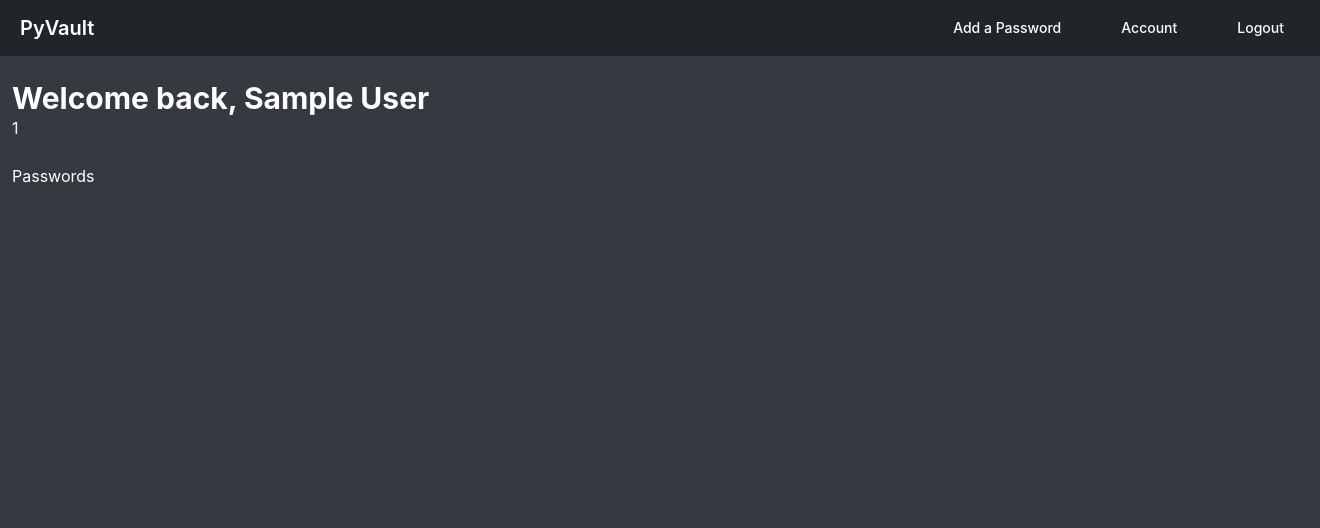
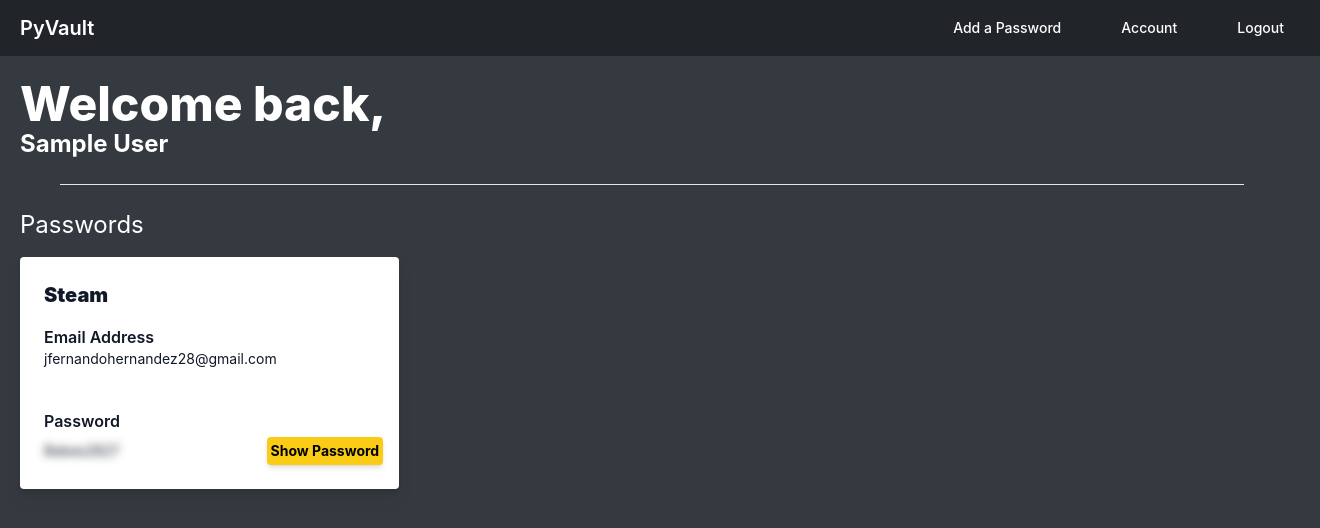
Before and after one commit to MrFellox/pyvault, a Flask app: page / in a window 1320 px wide. Shown: the top 528 px of the page. Run offline with Flask 2, Linux system fonts and the light colour scheme; the visitor is signed in with stand-in values (Sample User, id 1); some libraries are stand-ins or nearby versions.

Commit message:
Created card template, missing dynamic frontend

```diff
--- a/pyvault/static/css/main.css
+++ b/pyvault/static/css/main.css
@@ -502,6 +502,28 @@ Ensure the default browser behavior of the `hidden` attribute.
   }
 }
 
+.btn {
+  border-radius: 0.25rem;
+  --tw-bg-opacity: 1;
+  background-color: rgb(250 204 21 / var(--tw-bg-opacity));
+  padding-left: 1rem;
+  padding-right: 1rem;
+  padding-top: 0.5rem;
+  padding-bottom: 0.5rem;
+  font-weight: 700;
+  --tw-text-opacity: 1;
+  color: rgb(0 0 0 / var(--tw-text-opacity));
+  --tw-shadow: 0 4px 6px -1px rgb(0 0 0 / 0.1), 0 2px 4px -2px rgb(0 0 0 / 0.1);
+  --tw-shadow-colored: 0 4px 6px -1px var(--tw-shadow-color), 0 2px 4px -2px var(--tw-shadow-color);
+  box-shadow: var(--tw-ring-offset-shadow, 0 0 #0000), var(--tw-ring-shadow, 0 0 #0000), var(--tw-shadow);
+  transition-duration: 200ms;
+}
+
+.btn:hover {
+  --tw-shadow-color: #eab308;
+  --tw-shadow: var(--tw-shadow-colored);
+}
+
 .sr-only {
   position: absolute;
   width: 1px;
@@ -538,6 +560,21 @@ Ensure the default browser behavior of the `hidden` attribute.
   right: 0px;
 }
 
+.mx-12 {
+  margin-left: 3rem;
+  margin-right: 3rem;
+}
+
+.my-6 {
+  margin-top: 1.5rem;
+  margin-bottom: 1.5rem;
+}
+
+.my-4 {
+  margin-top: 1rem;
+  margin-bottom: 1rem;
+}
+
 .mx-auto {
   margin-left: auto;
   margin-right: auto;
@@ -546,11 +583,6 @@ Ensure the default browser behavior of the `hidden` attribute.
 .my-8 {
   margin-top: 2rem;
   margin-bottom: 2rem;
-}
-
-.my-4 {
-  margin-top: 1rem;
-  margin-bottom: 1rem;
 }
 
 .my-5 {
@@ -566,8 +598,20 @@ Ensure the default browser behavior of the `hidden` attribute.
   margin-left: 0.75rem;
 }
 
+.ml-2 {
+  margin-left: 0.5rem;
+}
+
 .mt-4 {
   margin-top: 1rem;
+}
+
+.ml-4 {
+  margin-left: 1rem;
+}
+
+.mt-2 {
+  margin-top: 0.5rem;
 }
 
 .mb-6 {
@@ -602,6 +646,12 @@ Ensure the default browser behavior of the `hidden` attribute.
   height: 1.5rem;
 }
 
+.w-fit {
+  width: -webkit-fit-content;
+  width: -moz-fit-content;
+  width: fit-content;
+}
+
 .w-6 {
   width: 1.5rem;
 }
@@ -612,6 +662,10 @@ Ensure the default browser behavior of the `hidden` attribute.
 
 .w-4\/5 {
   width: 80%;
+}
+
+.grid-cols-3 {
+  grid-template-columns: repeat(3, minmax(0, 1fr));
 }
 
 .flex-col {
@@ -634,20 +688,28 @@ Ensure the default browser behavior of the `hidden` attribute.
   justify-content: space-between;
 }
 
+.gap-4 {
+  gap: 1rem;
+}
+
 .self-center {
   align-self: center;
+}
+
+.overflow-hidden {
+  overflow: hidden;
 }
 
 .whitespace-nowrap {
   white-space: nowrap;
 }
 
+.rounded {
+  border-radius: 0.25rem;
+}
+
 .rounded-lg {
   border-radius: 0.5rem;
-}
-
-.rounded {
-  border-radius: 0.25rem;
 }
 
 .rounded-sm {
@@ -656,6 +718,10 @@ Ensure the default browser behavior of the `hidden` attribute.
 
 .border {
   border-width: 1px;
+}
+
+.border-none {
+  border-style: none;
 }
 
 .border-gray-200 {
@@ -678,6 +744,15 @@ Ensure the default browser behavior of the `hidden` attribute.
   border-color: rgb(0 0 0 / var(--tw-border-opacity));
 }
 
+.bg-white {
+  --tw-bg-opacity: 1;
+  background-color: rgb(255 255 255 / var(--tw-bg-opacity));
+}
+
+.bg-transparent {
+  background-color: transparent;
+}
+
 .bg-body-bg {
   --tw-bg-opacity: 1;
   background-color: rgb(52 58 64 / var(--tw-bg-opacity));
@@ -698,11 +773,6 @@ Ensure the default browser behavior of the `hidden` attribute.
   background-color: rgb(220 252 231 / var(--tw-bg-opacity));
 }
 
-.bg-white {
-  --tw-bg-opacity: 1;
-  background-color: rgb(255 255 255 / var(--tw-bg-opacity));
-}
-
 .bg-gray-100 {
   --tw-bg-opacity: 1;
   background-color: rgb(243 244 246 / var(--tw-bg-opacity));
@@ -711,6 +781,10 @@ Ensure the default browser behavior of the `hidden` attribute.
 .bg-yellow-400 {
   --tw-bg-opacity: 1;
   background-color: rgb(250 204 21 / var(--tw-bg-opacity));
+}
+
+.p-1 {
+  padding: 0.25rem;
 }
 
 .p-2 {
@@ -754,9 +828,14 @@ Ensure the default browser behavior of the `hidden` attribute.
   text-align: center;
 }
 
-.text-3xl {
-  font-size: 1.875rem;
-  line-height: 2.25rem;
+.text-5xl {
+  font-size: 3rem;
+  line-height: 1;
+}
+
+.text-2xl {
+  font-size: 1.5rem;
+  line-height: 2rem;
 }
 
 .text-xl {
@@ -769,18 +848,21 @@ Ensure the default browser behavior of the `hidden` attribute.
   line-height: 1.25rem;
 }
 
-.text-5xl {
-  font-size: 3rem;
-  line-height: 1;
-}
-
 .text-xs {
   font-size: 0.75rem;
   line-height: 1rem;
 }
 
+.font-extrabold {
+  font-weight: 800;
+}
+
 .font-bold {
   font-weight: 700;
+}
+
+.font-black {
+  font-weight: 900;
 }
 
 .font-semibold {
@@ -789,6 +871,11 @@ Ensure the default browser behavior of the `hidden` attribute.
 
 .italic {
   font-style: italic;
+}
+
+.text-gray-900 {
+  --tw-text-opacity: 1;
+  color: rgb(17 24 39 / var(--tw-text-opacity));
 }
 
 .text-white {
@@ -861,6 +948,16 @@ Ensure the default browser behavior of the `hidden` attribute.
   box-shadow: var(--tw-ring-offset-shadow, 0 0 #0000), var(--tw-ring-shadow, 0 0 #0000), var(--tw-shadow);
 }
 
+.blur-sm {
+  --tw-blur: blur(4px);
+  filter: var(--tw-blur) var(--tw-brightness) var(--tw-contrast) var(--tw-grayscale) var(--tw-hue-rotate) var(--tw-invert) var(--tw-saturate) var(--tw-sepia) var(--tw-drop-shadow);
+}
+
+.drop-shadow-lg {
+  --tw-drop-shadow: drop-shadow(0 10px 8px rgb(0 0 0 / 0.04)) drop-shadow(0 4px 3px rgb(0 0 0 / 0.1));
+  filter: var(--tw-blur) var(--tw-brightness) var(--tw-contrast) var(--tw-grayscale) var(--tw-hue-rotate) var(--tw-invert) var(--tw-saturate) var(--tw-sepia) var(--tw-drop-shadow);
+}
+
 .duration-200 {
   transition-duration: 200ms;
 }
@@ -918,6 +1015,10 @@ Ensure the default browser behavior of the `hidden` attribute.
     display: inline;
   }
 
+  .sm\:w-screen {
+    width: 100vw;
+  }
+
   .sm\:px-4 {
     padding-left: 1rem;
     padding-right: 1rem;
--- a/pyvault/static/js/dashboard.js
+++ /dev/null
@@ -1,3 +0,0 @@
-let xhttp = new XMLHttpRequest();
-
-let url = '/api/passwords/'
--- a/pyvault/templates/dashboard.html
+++ b/pyvault/templates/dashboard.html
@@ -4,37 +4,58 @@ Home
 {% endblock %}
 {% block content %}
 
-<!-- Run to get passwords -->
-<script defer>
+<div class="container mt-6 ml-3">
 
-    $SCRIPT_ROOT = {{ request.script_root | tojson }};
+    <h1 class='text-5xl ml-2 font-extrabold subpixel-antialiased'>Welcome back,</h1>
+    <h1 class='text-2xl ml-2 font-bold subpixel-antialiased'>{{ user.first_name }} {{ user.last_name }}</h1>
 
-    $(function () {
-        $.ajax({
-            url: $SCRIPT_ROOT + '/get_passwords/{{ current_user.id }}',
-            type: 'GET',
-            success: function (data) {
-                if (data == '404') {
-                    $('#passwords').html('We could not find any passwords for you. Report this if you think this is an error.');
+    <hr class='mx-12 my-6'>
+    <h4 class='text-2xl ml-2 subpixel-antialiased'>Passwords</h4>
+
+    <script>
+        function showPassword(button) {
+            // Get the id of the button
+
+            let id = button.id
+
+            // Get the password field
+
+            let password = document.getElementById(String(id))
+
+            if (button.dataset.hidden == 'true') {
+                password.classList.remove('blur-sm')
+                button.dataset.hidden = 'false'
             }
 
             else {
-                    $('#passwords').html(data);
+                password.classList.add('blur-sm')
+                button.dataset.hidden = 'true'
             }
         }
-        });
-    });
     </script>
+    <div id='passwords' class="mt-4 ml-2 grid grid-cols-3 gap-4">
 
-<div class="container mt-6 ml-3">
+        <div class="w-fit p-2 pr-4 rounded overflow-hidden drop-shadow-lg bg-white">
 
-    <h1 class='text-3xl font-bold'>Welcome back, {{ user.first_name }} {{user.last_name }}</h1>
-    <p>{{ user.id }}</p>
+            <div class="ml-4 my-4">
 
-    <h4 class='mt-6'>Passwords</h4>
+                <div class="text-gray-900">
+                    <h1 class="font-black text-xl">Steam</h1>
 
-    <div id='passwords' class="container"></div>
+                    <p class='mt-4 text-gray-900 font-semibold'>Email Address</p>
+                    <p class='text-sm italics'>jfernandohernandez28@gmail.com</p>
+                    <br>
+                    <p class='mt-4 text-gray-900 font-semibold'>Password</p>
+                    <input id='password-1'
+                        class='mt-2 border-none bg-transparent text-gray-900 text-sm italics overflow-hidden blur-sm indent-none'
+                        value='Bebes2827' readonly>
 
-    <script src='{{ url_for("static", filename = "js/dashboard.js") }}' defer></script>
+                    <button class='btn p-1 text-sm' onclick=showPassword(this) id='password-1' data-hidden=true>Show
+                        Password</button>
+                </div>
+            </div>
+
+        </div>
+    </div>
 </div>
 {% endblock %}
--- a/pyvault/templates/layout.html
+++ b/pyvault/templates/layout.html
@@ -7,9 +7,6 @@
     <meta name="viewport" content="width=device-width, initial-scale=1.0">
 
     <link rel='stylesheet' href={{ url_for('static', filename='css/main.css' ) }}>
-
-    <!-- Flowbite for tailwind -->
-    <link rel="stylesheet" href="https://unpkg.com/flowbite@1.4.1/dist/flowbite.min.css" />
 
     <!-- Block to add scripts or stuff depending on the page-->
     {% block head %}
@@ -89,12 +86,11 @@
     {% endif %}
     {% endwith %}
 
-    <script src="https://code.jquery.com/jquery-3.6.0.min.js"
-        integrity="sha256-/xUj+3OJU5yExlq6GSYGSHk7tPXikynS7ogEvDej/m4=" crossorigin="anonymous"></script>
-
     {% block content %}
     {% endblock %}
 
+    <!-- Flowbite for tailwind -->
+    <link rel="stylesheet" href="https://unpkg.com/flowbite@1.4.1/dist/flowbite.min.css" />
 </body>
 
 </html>
```
Also changed, not shown: pyvault/static/styles.css (+10 -0 lines), pyvault/templates/get_passwords.html (deleted, +0 -8 lines). Lines whose indentation alone changed are shown as unchanged.
